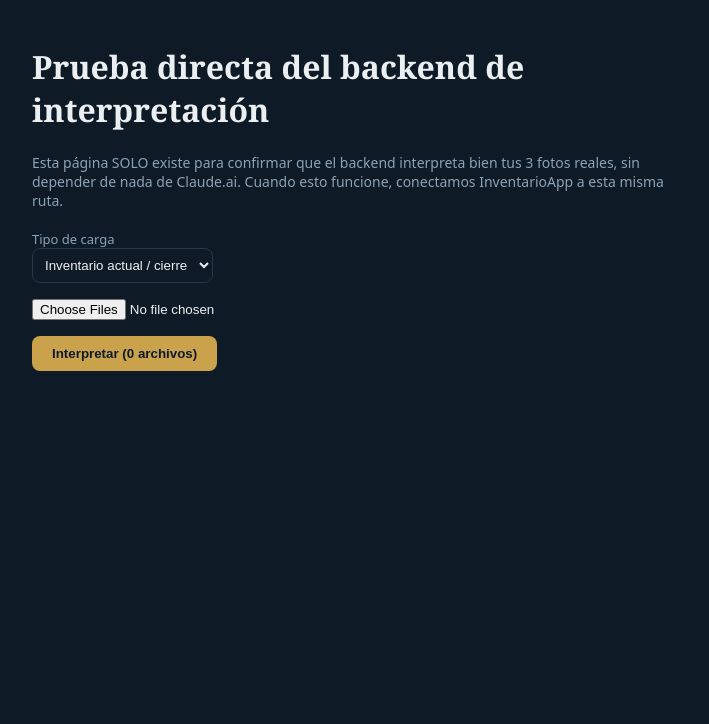
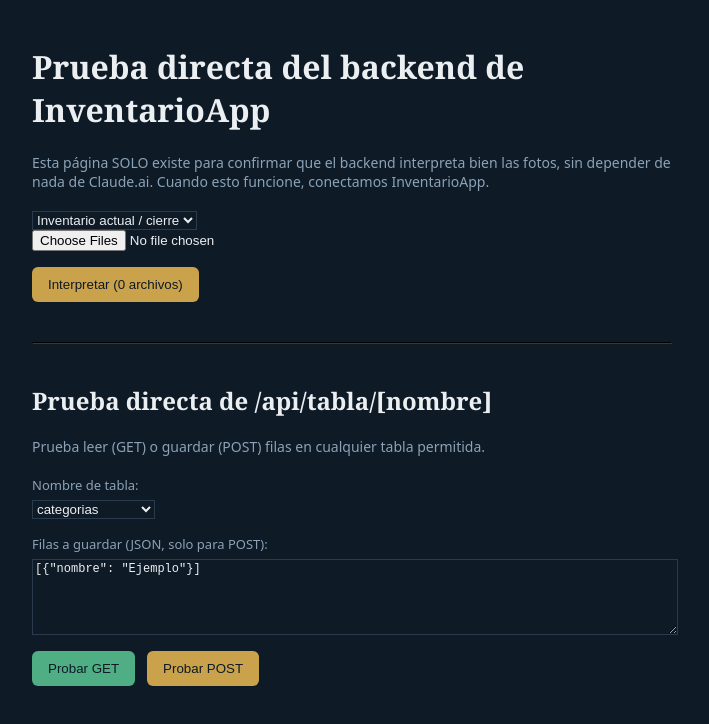
Before and after one commit to pipescratch/Inventario_backend, a Next.js app: page / in a window 1280 px wide. Shown: the top 724 px of the page, without its empty margins (288-997 px from the left). Built offline with nearby package versions, Linux system fonts and the light colour scheme.

Commit message:
Update page.js

```diff
--- a/app/page.js
+++ b/app/page.js
@@ -7,6 +7,12 @@ export default function TestPage() {
   const [loading, setLoading] = useState(false);
   const [resultado, setResultado] = useState(null);
   const [error, setError] = useState(null);
+
+  const [tablaNombre, setTablaNombre] = useState("categorias");
+  const [tablaFilas, setTablaFilas] = useState('[{"nombre": "Ejemplo"}]');
+  const [tablaLoading, setTablaLoading] = useState(false);
+  const [tablaResultado, setTablaResultado] = useState(null);
+  const [tablaError, setTablaError] = useState(null);
 
   async function interpretar() {
     if (files.length === 0) return;
@@ -25,27 +31,64 @@ export default function TestPage() {
     }
   }
 
+  async function probarTablaGET() {
+    setTablaLoading(true); setTablaResultado(null); setTablaError(null);
+    try {
+      const res = await fetch(`/api/tabla/${tablaNombre}`, { method: "GET" });
+      const data = await res.json();
+      setTablaResultado(data);
+    } catch (e) {
+      setTablaError(e.message || "Error desconocido");
+    } finally {
+      setTablaLoading(false);
+    }
+  }
+
+  async function probarTablaPOST() {
+    setTablaLoading(true); setTablaResultado(null); setTablaError(null);
+    try {
+      let filasParsed;
+      try {
+        filasParsed = JSON.parse(tablaFilas);
+      } catch {
+        throw new Error("El JSON de filas no es válido. Revisa el formato.");
+      }
+      const res = await fetch(`/api/tabla/${tablaNombre}`, {
+        method: "POST",
+        headers: { "Content-Type": "application/json" },
+        body: JSON.stringify({ filas: filasParsed }),
+      });
+      const data = await res.json();
+      setTablaResultado(data);
+    } catch (e) {
+      setTablaError(e.message || "Error desconocido");
+    } finally {
+      setTablaLoading(false);
+    }
+  }
+
   return (
     <main style={{ maxWidth: 640, margin: "0 auto", padding: 24 }}>
-      <h1 style={{ fontFamily: "Georgia, serif" }}>Prueba directa del backend de interpretación</h1>
+      <h1 style={{ fontFamily: "Georgia, serif" }}>Prueba directa del backend de InventarioApp</h1>
       <p style={{ color: "#8CA2B6", fontSize: 14 }}>
-        Esta página SOLO existe para confirmar que el backend interpreta bien tus 3 fotos reales,
-        sin depender de nada de Claude.ai. Cuando esto funcione, conectamos InventarioApp a esta misma ruta.
+        Esta página SOLO existe para confirmar que el backend interpreta bien las fotos,
+        sin depender de nada de Claude.ai. Cuando esto funcione, conectamos InventarioApp.
       </p>
 
-      <label style={{ display: "block", marginTop: 20, fontSize: 13, color: "#8CA2B6" }}>Tipo de carga</label>
-      <select value={tipoCarga} onChange={(e) => setTipoCarga(e.target.value)}
-        style={{ background: "#0E1A26", color: "#ECEFF2", border: "1px solid #24384D", borderRadius: 8, padding: 8, marginBottom: 16 }}>
-        <option value="actual">Inventario actual / cierre</option>
-        <option value="base">Base de temporada</option>
-      </select>
+      <label style={{ display: "block", marginTop: 20, fontSize: 13, color: "#8CA2B6" }}>
+        <select value={tipoCarga} onChange={(e) => setTipoCarga(e.target.value)}
+          style={{ background: "#0E1A26", color: "#ECEFF2", border: "1px solid #2A3B4D" }}>
+          <option value="actual">Inventario actual / cierre</option>
+          <option value="base">Base de temporada</option>
+        </select>
+      </label>
 
       <input type="file" accept="image/*,application/pdf" multiple
         onChange={(e) => setFiles(Array.from(e.target.files || []))}
         style={{ display: "block", marginBottom: 16 }} />
 
       <button onClick={interpretar} disabled={files.length === 0 || loading}
-        style={{ background: "#C9A24B", color: "#0E1A26", border: "none", borderRadius: 8, padding: "10px 20px", fontWeight: 600, cursor: "pointer" }}>
+        style={{ background: "#C9A24B", color: "#0E1A26", border: "none", borderRadius: 6, padding: "10px 16px", cursor: "pointer" }}>
         {loading ? "Interpretando…" : `Interpretar (${files.length} archivo${files.length === 1 ? "" : "s"})`}
       </button>
 
@@ -53,14 +96,14 @@ export default function TestPage() {
 
       {resultado && (
         <div style={{ marginTop: 24 }}>
-          <div style={{ color: resultado.status === "ok" ? "#4FAE84" : "#F0958D", fontWeight: 600, marginBottom: 8 }}>
+          <div style={{ color: resultado.status === "ok" ? "#4FAE84" : "#F0958D" }}>
             status: {resultado.status}
           </div>
           {resultado.message && <p style={{ color: "#8CA2B6" }}>{resultado.message}</p>}
           {resultado.items && (
             <table style={{ width: "100%", borderCollapse: "collapse", fontSize: 13 }}>
               <thead>
-                <tr style={{ textAlign: "left", color: "#8CA2B6", borderBottom: "1px solid #24384D" }}>
+                <tr style={{ textAlign: "left", color: "#8CA2B6", borderBottom: "1px solid #2A3B4D" }}>
                   <th style={{ padding: 6 }}>Producto detectado</th>
                   <th style={{ padding: 6 }}>Cerradas</th>
                   <th style={{ padding: 6 }}>Fracción abierta</th>
@@ -72,8 +115,8 @@ export default function TestPage() {
                 {resultado.items.map((it, i) => (
                   <tr key={i} style={{ borderBottom: "1px solid #1B3049" }}>
                     <td style={{ padding: 6 }}>{it.rawName}</td>
-                    <td style={{ padding: 6 }}>{it.closedUnits ?? "—"}</td>
-                    <td style={{ padding: 6 }}>{it.openFraction ?? "—"}</td>
+                    <td style={{ padding: 6 }}>{it.closedUnits ?? "-"}</td>
+                    <td style={{ padding: 6 }}>{it.openFraction ?? "-"}</td>
                     <td style={{ padding: 6 }}>{Math.round((it.confidence || 0) * 100)}%</td>
                     <td style={{ padding: 6 }}>{it.needsReview ? "⚠" : "✓"}</td>
                   </tr>
@@ -83,12 +126,60 @@ export default function TestPage() {
           )}
           <details style={{ marginTop: 16 }}>
             <summary style={{ cursor: "pointer", color: "#8CA2B6" }}>Ver JSON completo</summary>
-            <pre style={{ whiteSpace: "pre-wrap", fontSize: 11, background: "#142536", padding: 12, borderRadius: 8 }}>
+            <pre style={{ whiteSpace: "pre-wrap", fontSize: 11, background: "#111" }}>
               {JSON.stringify(resultado, null, 2)}
             </pre>
           </details>
         </div>
       )}
+
+      <hr style={{ margin: "40px 0", borderColor: "#2A3B4D" }} />
+
+      <h2 style={{ fontFamily: "Georgia, serif" }}>Prueba directa de /api/tabla/[nombre]</h2>
+      <p style={{ color: "#8CA2B6", fontSize: 14 }}>
+        Prueba leer (GET) o guardar (POST) filas en cualquier tabla permitida.
+      </p>
+
+      <label style={{ display: "block", marginTop: 20, fontSize: 13, color: "#8CA2B6" }}>
+        Nombre de tabla:
+        <select value={tablaNombre} onChange={(e) => setTablaNombre(e.target.value)}
+          style={{ display: "block", background: "#0E1A26", color: "#ECEFF2", border: "1px solid #2A3B4D", marginTop: 6 }}>
+          <option value="categorias">categorias</option>
+          <option value="proveedores">proveedores</option>
+          <option value="estaciones">estaciones</option>
+          <option value="aliases_producto">aliases_producto</option>
+          <option value="configuracion">configuracion</option>
+        </select>
+      </label>
+
+      <label style={{ display: "block", marginTop: 16, fontSize: 13, color: "#8CA2B6" }}>
+        Filas a guardar (JSON, solo para POST):
+        <textarea value={tablaFilas} onChange={(e) => setTablaFilas(e.target.value)}
+          rows={5}
+          style={{ display: "block", width: "100%", background: "#0E1A26", color: "#ECEFF2", border: "1px solid #2A3B4D", marginTop: 6, fontFamily: "monospace", fontSize: 12 }} />
+      </label>
+
+      <div style={{ marginTop: 16, display: "flex", gap: 12 }}>
+        <button onClick={probarTablaGET} disabled={tablaLoading}
+          style={{ background: "#4FAE84", color: "#0E1A26", border: "none", borderRadius: 6, padding: "10px 16px", cursor: "pointer" }}>
+          {tablaLoading ? "Cargando…" : "Probar GET"}
+        </button>
+        <button onClick={probarTablaPOST} disabled={tablaLoading}
+          style={{ background: "#C9A24B", color: "#0E1A26", border: "none", borderRadius: 6, padding: "10px 16px", cursor: "pointer" }}>
+          {tablaLoading ? "Guardando…" : "Probar POST"}
+        </button>
+      </div>
+
+      {tablaError && <p style={{ color: "#F0958D", marginTop: 16 }}>{tablaError}</p>}
+
+      {tablaResultado && (
+        <details open style={{ marginTop: 16 }}>
+          <summary style={{ cursor: "pointer", color: "#8CA2B6" }}>Resultado</summary>
+          <pre style={{ whiteSpace: "pre-wrap", fontSize: 11, background: "#111" }}>
+            {JSON.stringify(tablaResultado, null, 2)}
+          </pre>
+        </details>
+      )}
     </main>
   );
 }
```
